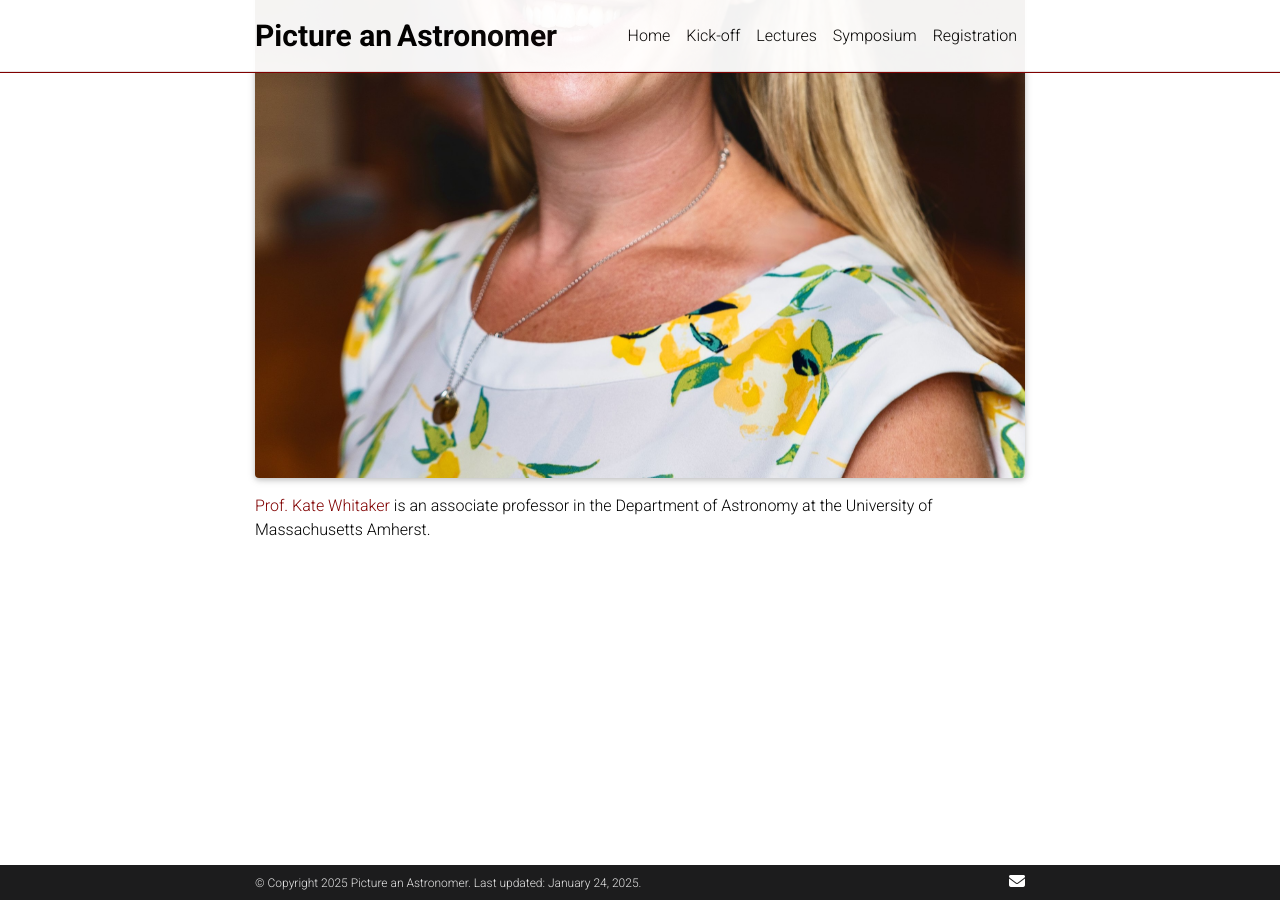
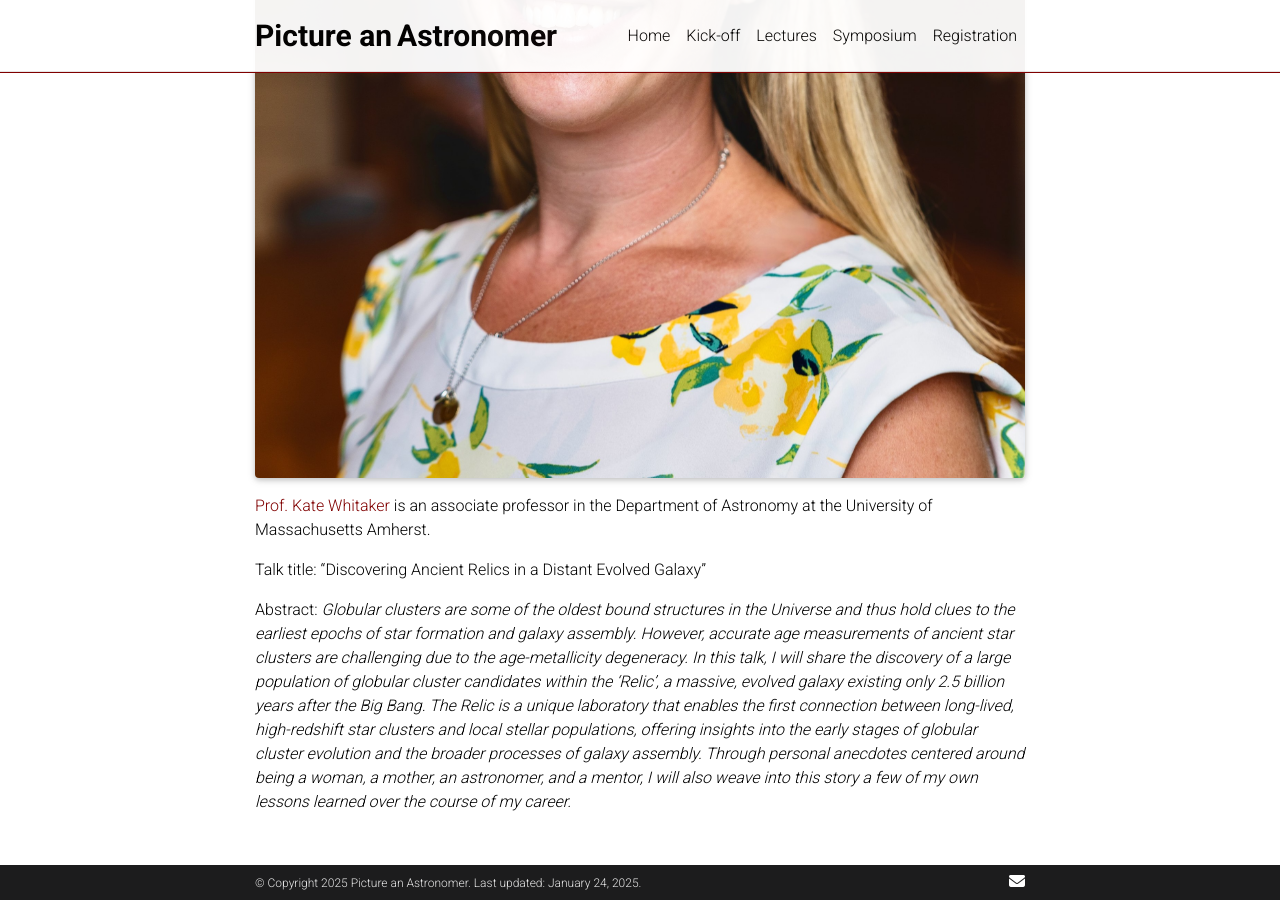
Before and after one commit to pictureanastronomer/pictureanastronomer.github.io, a Jekyll site: the page built from _symposiumspeakers/katewhitaker.md, in a window 1280 px wide and 900 px high, scrolled down 579 px. Built offline with Jekyll 4.4.1, drawn with Linux system fonts in a browser that asks for light colours; nearby versions of some CDN libraries; full-size pictures stand in for the smaller copies a plugin makes; comment, search, counter and statistics services are not loaded; a style sheet for code colours, icons or effects is not loaded.

Commit message:
add abstract

```diff
--- a/_symposiumspeakers/katewhitaker.md
+++ b/_symposiumspeakers/katewhitaker.md
@@ -13,3 +13,7 @@ category: Invited Speakers
 </div>
 
 [Prof. Kate Whitaker](https://www.astrowhit.com){:target="_blank"} is an associate professor in the Department of Astronomy at the University of Massachusetts Amherst.
+
+Talk title: "Discovering Ancient Relics in a Distant Evolved Galaxy"
+
+Abstract: _Globular clusters are some of the oldest bound structures in the Universe and thus hold clues to the earliest epochs of star formation and galaxy assembly.  However,  accurate age measurements of ancient star clusters are challenging due to the age-metallicity degeneracy. In this talk, I will share the discovery of a large population of globular cluster candidates within the 'Relic', a massive, evolved galaxy existing only 2.5 billion years after the Big Bang.  The Relic is a unique laboratory that enables the first connection between long-lived, high-redshift star clusters and local stellar populations, offering insights into the early stages of globular cluster evolution and the broader processes of galaxy assembly.  Through personal anecdotes centered around being a woman, a mother, an astronomer, and a mentor, I will also weave into this story a few of my own lessons learned over the course of my career._
```
